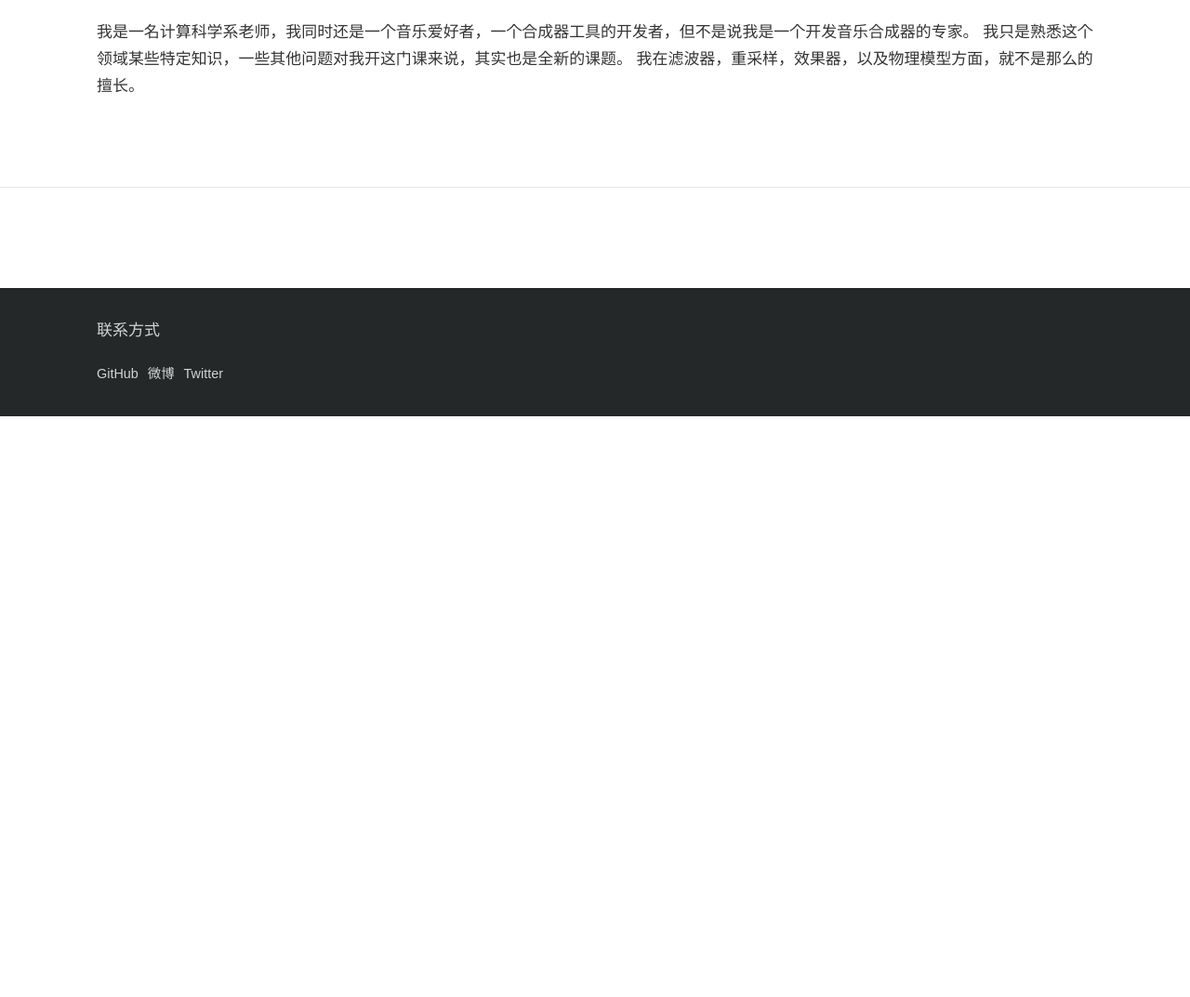
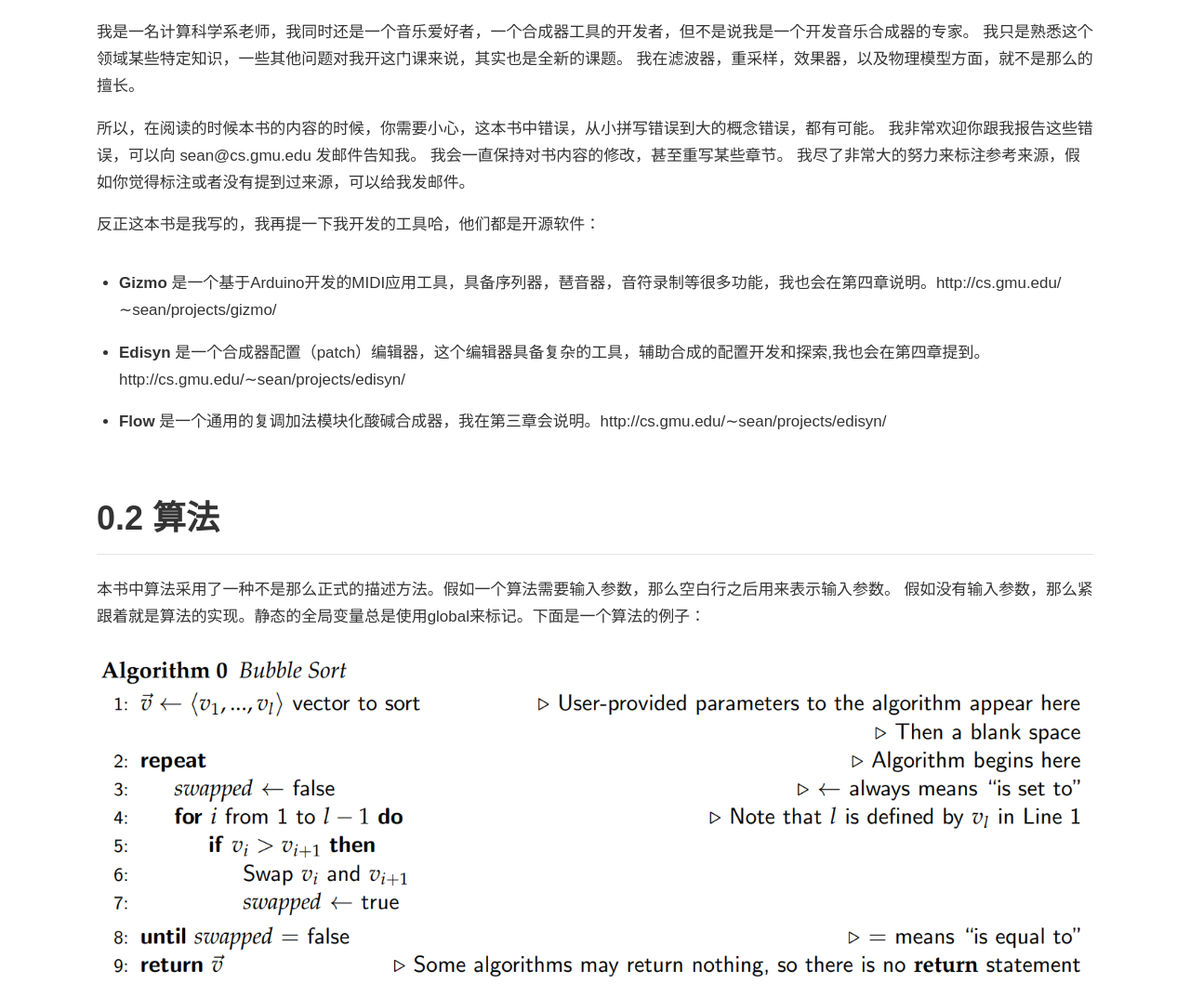
Before and after one commit to lupu2022/Computational-Music-Synthesis, a plain HTML site: page ch_00.html in a window 1280 px wide. Shown: the part 627-1700 px from the top of the page at 93% size. Before the commit the page ends 1075 px from the top, so only its background shows below. Drawn offline with Linux system fonts and the light colour scheme.

Commit message:
clean code

```diff
--- a/ch_00.html
+++ b/ch_00.html
@@ -37,8 +37,30 @@
     </p>
 
     <p>
+        所以，在阅读的时候本书的内容的时候，你需要小心，这本书中错误，从小拼写错误到大的概念错误，都有可能。
+        我非常欢迎你跟我报告这些错误，可以向 sean@cs.gmu.edu 发邮件告知我。
+        我会一直保持对书内容的修改，甚至重写某些章节。
+        我尽了非常大的努力来标注参考来源，假如你觉得标注或者没有提到过来源，可以给我发邮件。
+    </p>
 
+    <p>
+        反正这本书是我写的，我再提一下我开发的工具哈，他们都是开源软件：
     </p>
+    <p>
+    <ul>
+        <li><b>Gizmo</b> 是一个基于Arduino开发的MIDI应用工具，具备序列器，琶音器，音符录制等很多功能，我也会在第四章说明。http://cs.gmu.edu/∼sean/projects/gizmo/ </li>
+        <li><b>Edisyn</b> 是一个合成器配置（patch）编辑器，这个编辑器具备复杂的工具，辅助合成的配置开发和探索,我也会在第四章提到。http://cs.gmu.edu/∼sean/projects/edisyn/</li>
+        <li><b>Flow</b> 是一个通用的复调加法模块化酸碱合成器，我在第三章会说明。http://cs.gmu.edu/∼sean/projects/edisyn/</li>
+    </ul>
+    </p>
+
+    <h2>0.2 算法</h2>
+    <p>
+    本书中算法采用了一种不是那么正式的描述方法。假如一个算法需要输入参数，那么空白行之后用来表示输入参数。
+    假如没有输入参数，那么紧跟着就是算法的实现。静态的全局变量总是使用global来标记。下面是一个算法的例子：
+    </p>
+
+    <p><d-figure><img src="images/algorithm_0.png" alt="Algorithm 0" width="100%" /></d-figure> </p>
 
 </d-article>
 
```
Also changed, not shown: images/algorithm_0.png (added).
